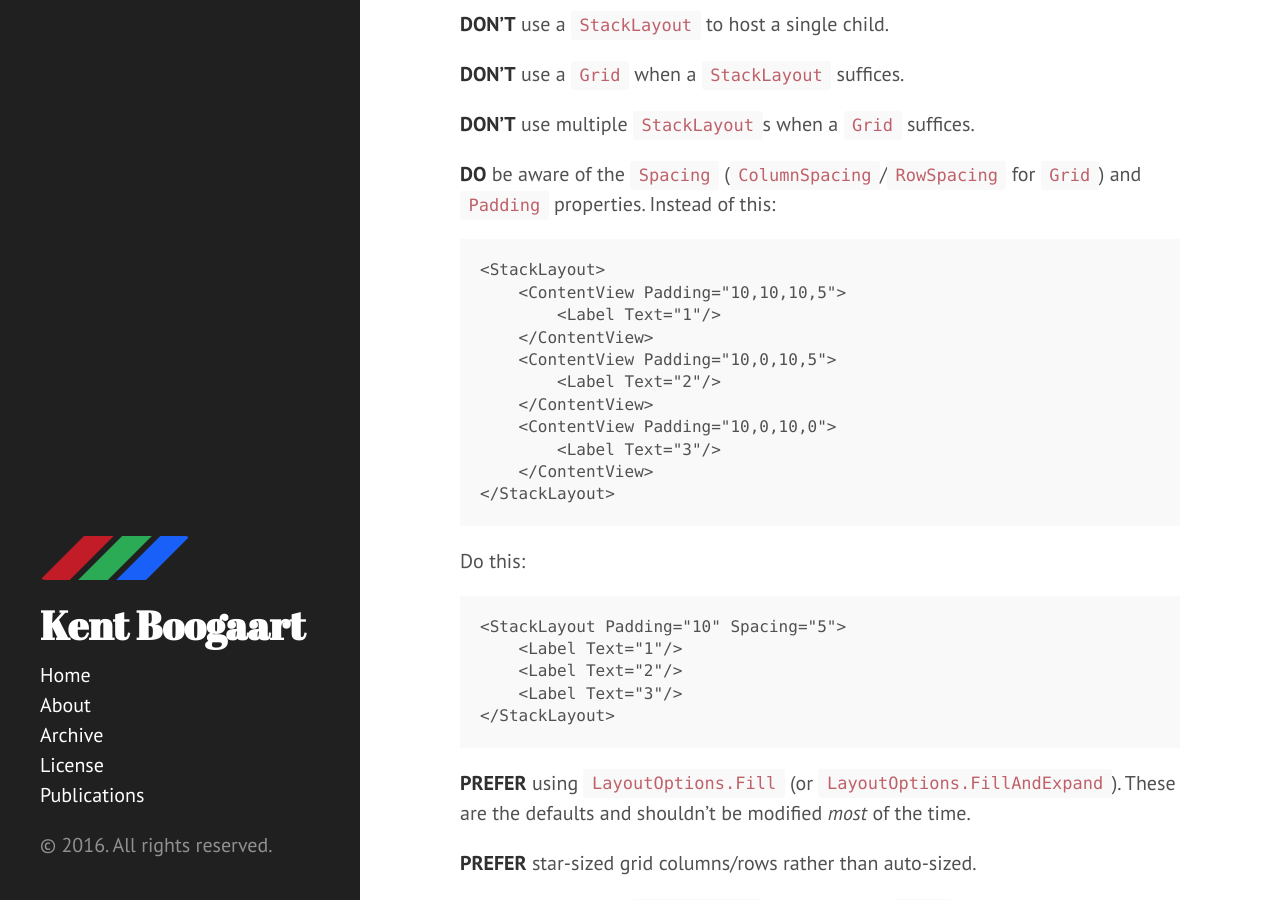
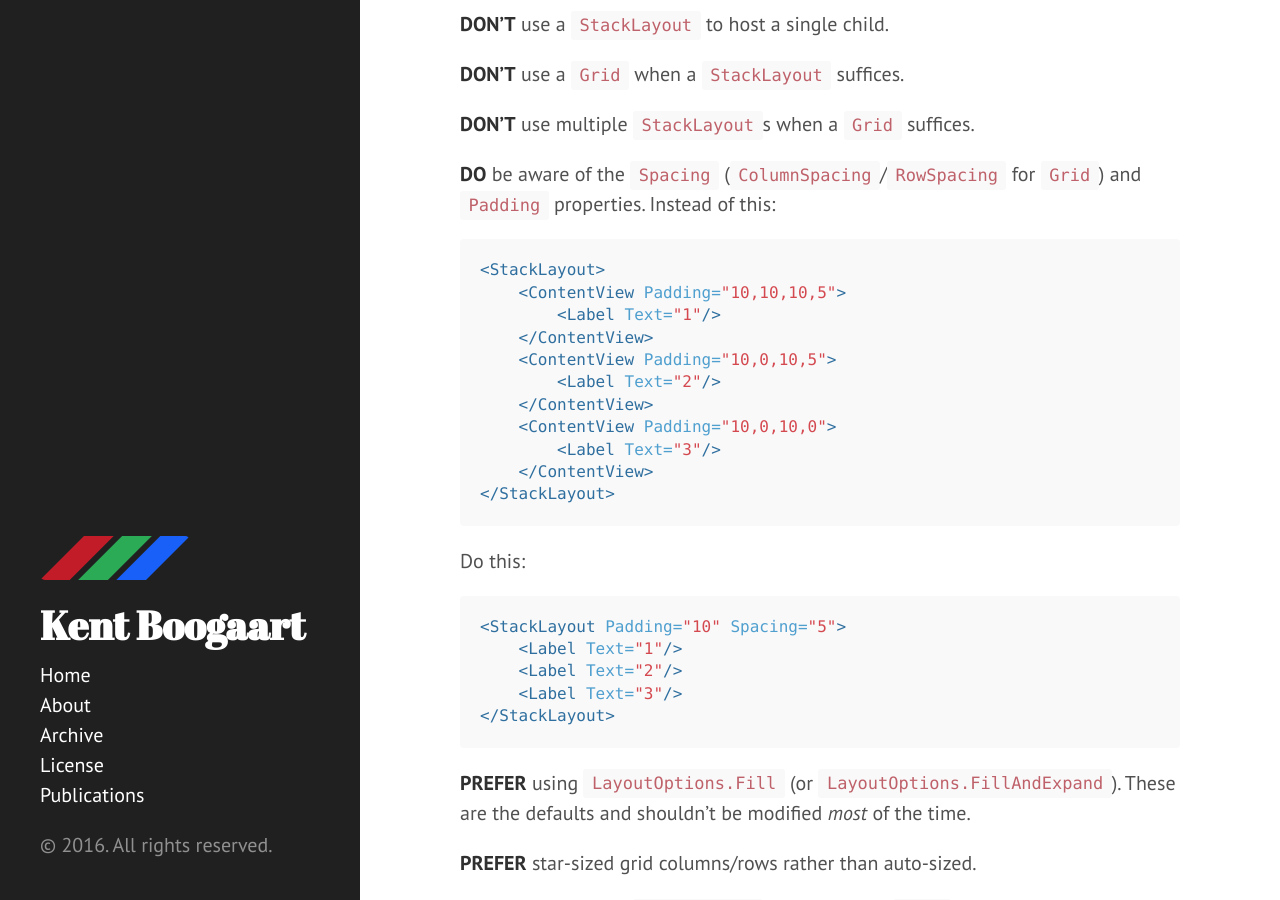
Before and after one commit to kentcb/kentcb.github.io, a Jekyll site: the page built from _posts/2016-05-07-jason-smith's-xamarin-forms-performance-tips.md, in a window 1280 px wide and 900 px high, scrolled down 1208 px. Built offline with Jekyll 4.4.1, drawn with Linux system fonts in a browser that asks for light colours; comment, search, counter and statistics services are not loaded.

Commit message:
XML -> xml

````diff
--- a/_posts/2016-05-07-jason-smith's-xamarin-forms-performance-tips.md
+++ b/_posts/2016-05-07-jason-smith's-xamarin-forms-performance-tips.md
@@ -39,7 +39,7 @@ I've taken the liberty to rearrange and group related tips. But I want to be cle
 
 **DO** be aware of the `Spacing` (`ColumnSpacing`/`RowSpacing` for `Grid`) and `Padding` properties. Instead of this:
 
-```XML
+```xml
 <StackLayout>
     <ContentView Padding="10,10,10,5">
         <Label Text="1"/>
@@ -55,7 +55,7 @@ I've taken the liberty to rearrange and group related tips. But I want to be cle
 
 Do this:
 
-```XML
+```xml
 <StackLayout Padding="10" Spacing="5">
     <Label Text="1"/>
     <Label Text="2"/>
````
Also changed, not shown: other parts of _posts/2016-05-07-jason-smith's-xamarin-forms-performance-tips.md (+1 -1 lines).
